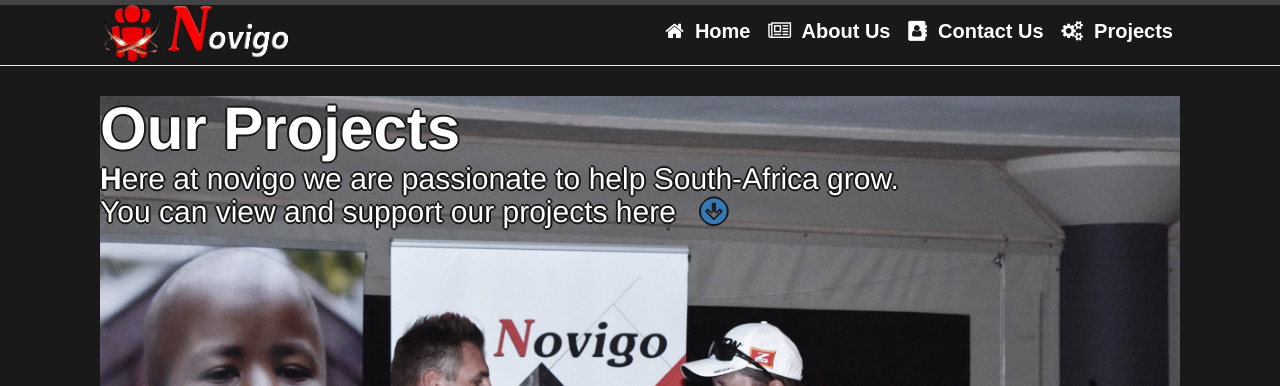
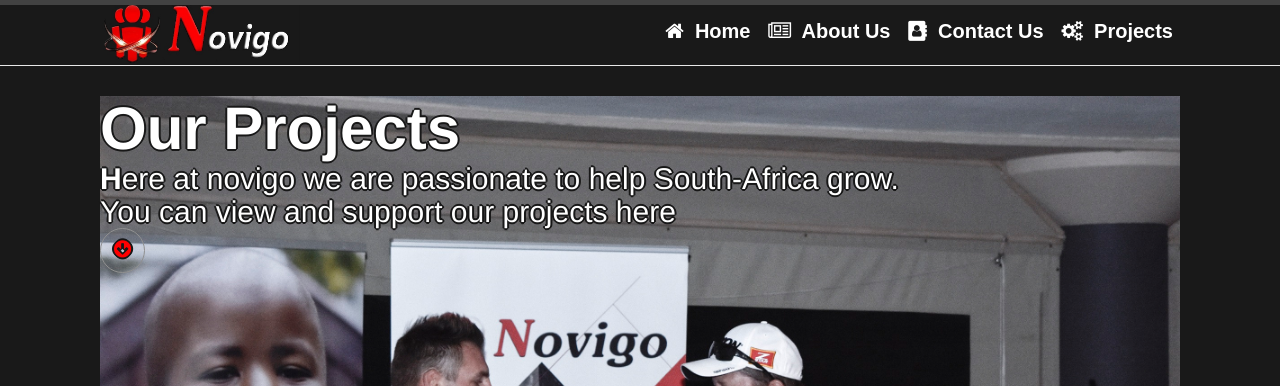
Before and after one commit to Hermankoch/hermankoch.github.io, a Jekyll site: the page built from projects.html, in a window 1280 px wide. Shown: the top 386 px of the page. Built offline with Jekyll 4.4.1, drawn with Linux system fonts in a browser that asks for light colours.

Commit message:
Update projects.html

```diff
--- a/projects.html
+++ b/projects.html
@@ -8,7 +8,7 @@
     <div class="row">
 
       <h2><strong>O</strong>ur Projects</h2>
-      <h3><strong>H</strong>ere at novigo we are passionate to help South-Africa grow. <br /> You can view and support our projects here &nbsp <a href="#"><i class="fa fa-arrow-circle-down" style="color red;" aria-hidden="true"></i></a></h3>
+      <h3><strong>H</strong>ere at novigo we are passionate to help South-Africa grow. <br /> You can view and support our projects here &nbsp <div class="sosial-links"><a href="#"><i class="fa fa-arrow-circle-down"></i></a></div></h3>
       <!-- <a class="btn btn-primary" href="#" role="button">Sign Up</a> -->
 
 
```
